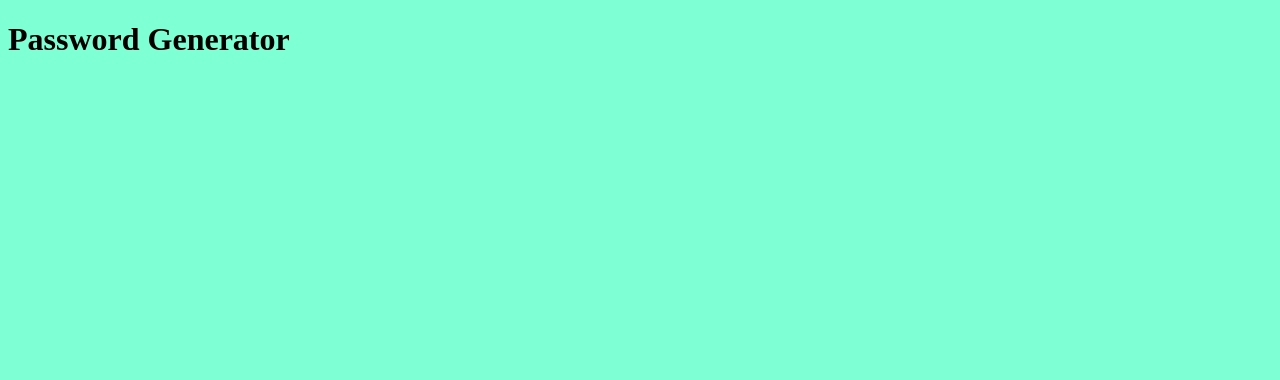
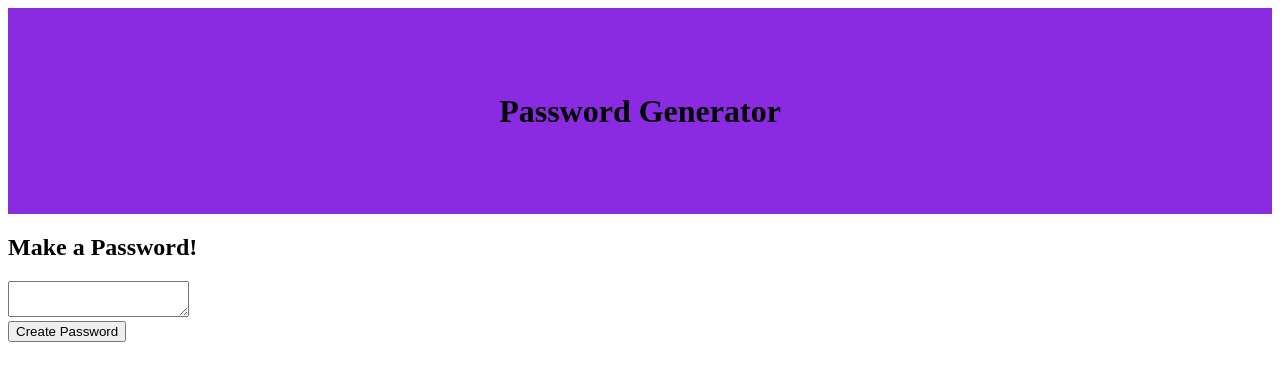
Before and after one commit to ricapi96/pw-generator, a plain HTML site: page index.html in a window 1280 px wide. Drawn offline with Linux system fonts and the light colour scheme.

Commit message:
files and structure

```diff
--- a/index.html
+++ b/index.html
@@ -8,10 +8,27 @@
     <title>Password Generator</title>
 </head>
 <body>
+    <div class="wrapper">
     <header>
         <h1>Password Generator</h1>
     </header>
 
+    <div class="card-header">
+        <h2>Make a Password!</h2>
+    </div>
+    <div class="card-body">
+        <textarea
+        readonly
+        id="password"
+        placeholder="Your Password"
+        aria-label="New Password">
+    </textarea>
+    </div>
+    <div class="card-footer">
+        <button id="create" class="btn">Create Password</button>
+    </div>
+</div>
+</div>
 
     <script src="./script.js"></script>
 </body>
--- a/style.css
+++ b/style.css
@@ -1,3 +1,10 @@
-body {
-    background-color: aquamarine;
+* {
+    box-sizing: border-box;
 }
+
+header {
+    padding: 5%;
+    margin: auto;
+    text-align: center;
+    background-color: blueviolet;
+}
```
